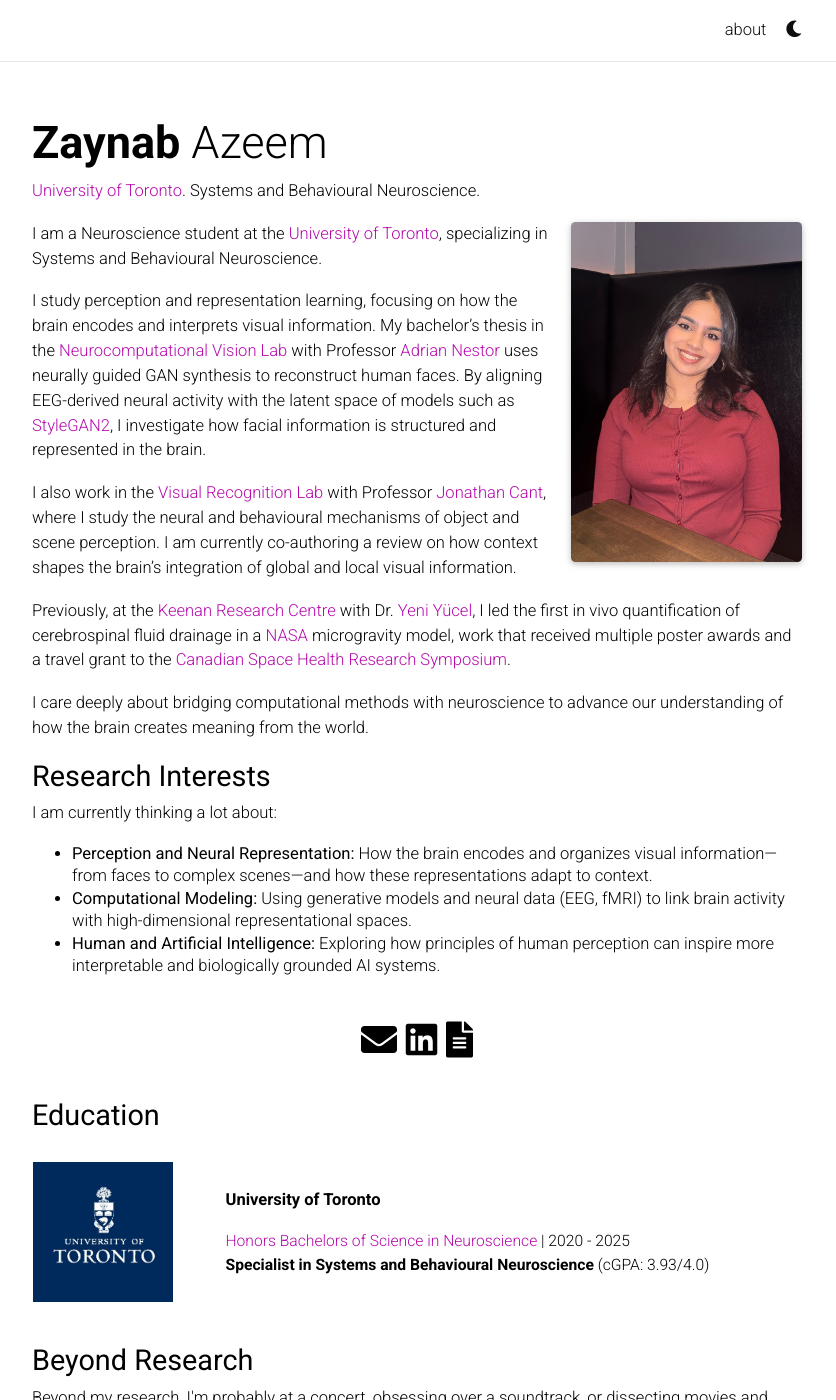
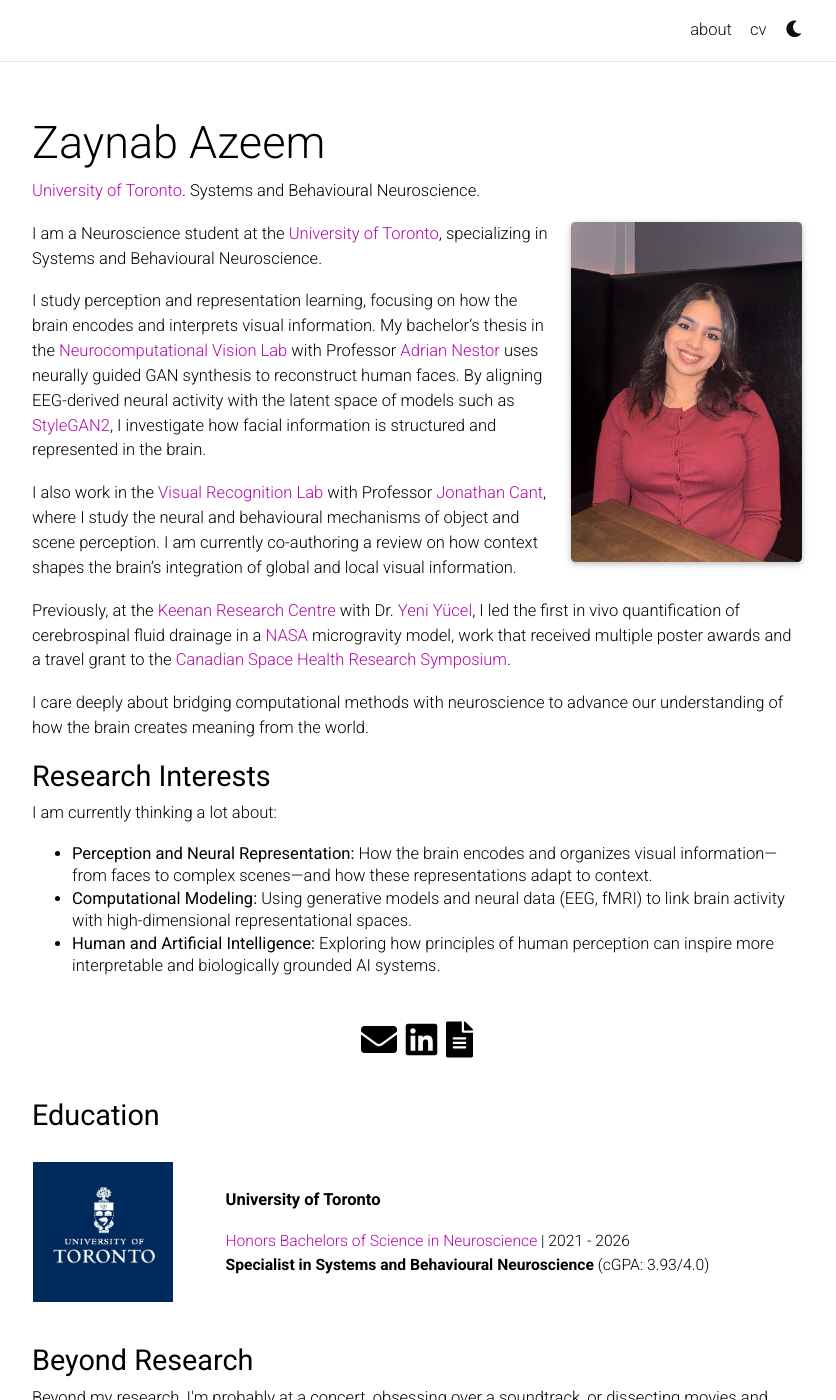
Before and after one commit to zaynabfa/zaynabfa.github.io, a Jekyll site: the page built from _pages/about.md, in a window 1280 px wide and 1400 px high. Shown: the whole window, without its empty margins (223-1059 px from the left). Built offline with Jekyll 4.4.1, drawn with Linux system fonts in a browser that asks for light colours; full-size pictures stand in for the smaller copies a plugin makes; comment, search, counter and statistics services are not loaded; a style sheet for code colours, icons or effects is not loaded.

Commit message:
Update site.

```diff
--- a/_includes/education.html
+++ b/_includes/education.html
@@ -26,7 +26,7 @@
           <strong>University of Toronto</strong>
         </p>
         <p1
-          ><a href="https://engsci.utoronto.ca/program/what-is-engsci/">Honors Bachelors of Science in Neuroscience</a> | 2020 - 2025 <br /><strong
+          ><a href="https://engsci.utoronto.ca/program/what-is-engsci/">Honors Bachelors of Science in Neuroscience</a> | 2021 - 2026 <br /><strong
             >Specialist in Systems and Behavioural Neuroscience</strong
           >
           (cGPA: 3.93/4.0)
--- a/_includes/header.html
+++ b/_includes/header.html
@@ -4,7 +4,7 @@
     <div class="container">
       {% if page.title != "about" %}
       <a class="navbar-brand title font-weight-lighter" href="{{ site.baseurl | prepend: site.url }}/">
-        {% if site.title == "blank" %}<span class="font-weight-bold">{{ site.first_name }}</span> {{ site.middle_name }} {{ site.last_name }}{% else
+        {% if site.title == "blank" %}{{ site.first_name }} {{ site.middle_name }} {{ site.last_name }}{% else
         %}{{ site.title }}{% endif %}
       </a>
       {% elsif site.enable_navbar_social %}
@@ -34,6 +34,12 @@
               about {% if page.title == "about" %}
               <span class="sr-only">(current)</span>
               {% endif %}
+            </a>
+          </li>
+          <!-- CV -->
+          <li class="nav-item">
+            <a class="nav-link" href="https://drive.google.com/file/d/1DqZlhqIYW_4Xx6MPYye1k_2XCtJz8yH9/view" target="_blank" rel="noopener noreferrer">
+              cv
             </a>
           </li>
           <!-- Publications -->
--- a/_layouts/about.html
+++ b/_layouts/about.html
@@ -6,7 +6,7 @@
 <div class="post" id="about">
   <header class="post-header">
     <h1 class="post-title">
-      {% if site.title == "blank" -%}<span class="font-weight-bold">{{ site.first_name }}</span> {{ site.middle_name }} {{ site.last_name }}{%- else
+      {% if site.title == "blank" -%}{{ site.first_name }} {{ site.middle_name }} {{ site.last_name }}{%- else
       -%}{{ site.title }}{%- endif %}
     </h1>
     <p class="desc">{{ page.subtitle }}</p>
```
